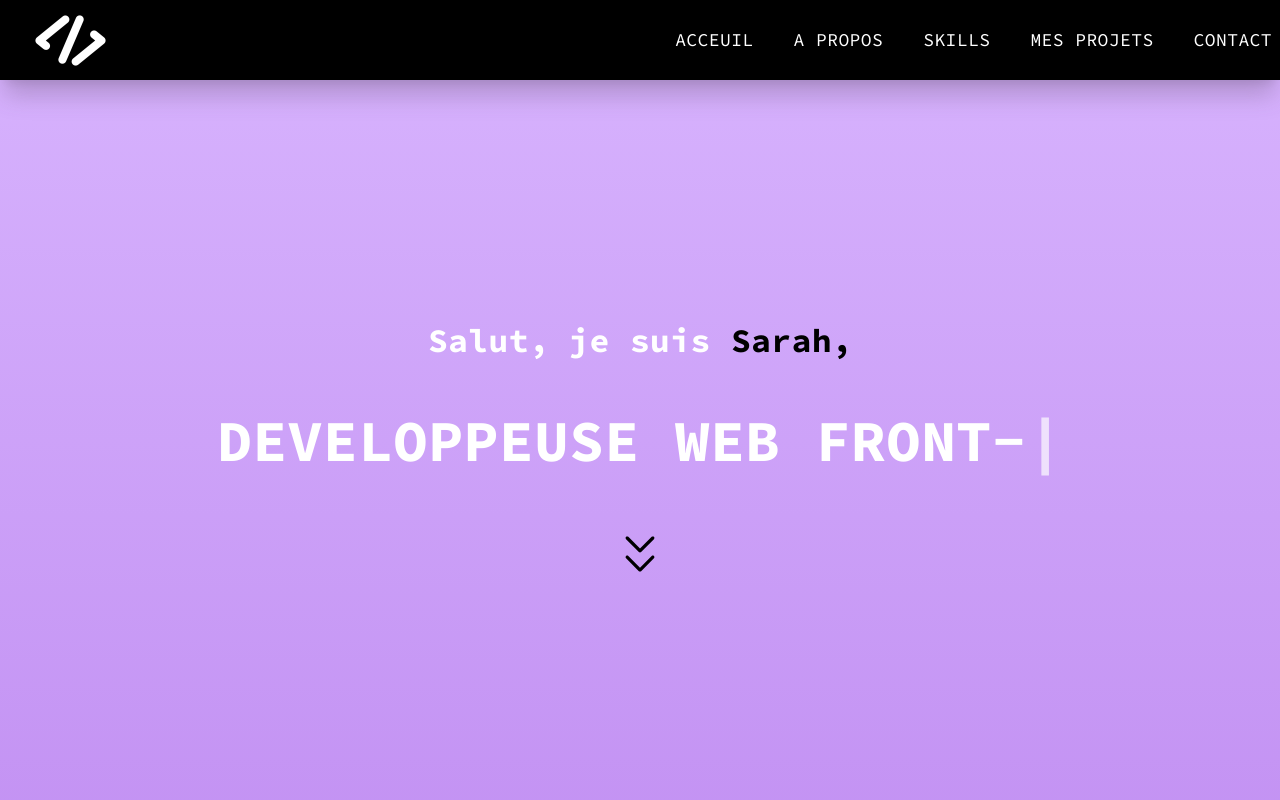
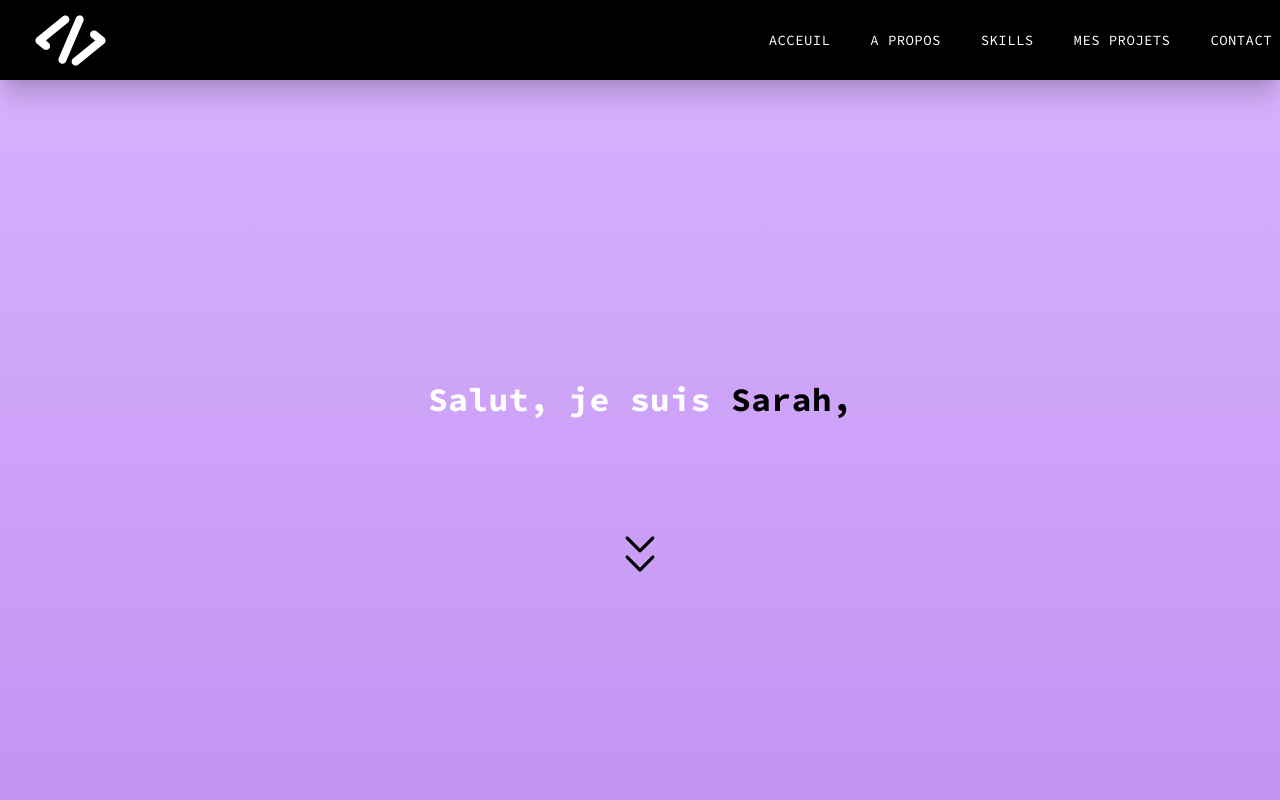
Before and after one commit to SDlevelUp/portfolio-sdlevelup, a Next.js app: page / in a window 1280 px wide. Shown: the top 800 px of the page. Built offline with nearby package versions, Linux system fonts and the light colour scheme.

Commit message:
Avancement css navbar mobile version

```diff
--- a/components/Main.jsx
+++ b/components/Main.jsx
@@ -11,9 +11,9 @@ function Main() {
                     <h1 className='py-4 text-[33px]'>
                         Salut, je suis <span className='text-[#000]'> Sarah,</span>
                     </h1>
-                    <h1 className='py-4 text-[58px]'>
+                    {/* <h1 className='py-4 text-[58px]'>
                         <Type />
-                    </h1>
+                    </h1> */}
                 </div>
             </div>
             <a href='/#about'>
--- a/components/Navbar.jsx
+++ b/components/Navbar.jsx
@@ -2,8 +2,7 @@ import React, { useState } from 'react';
 import Image from 'next/image';
 import Link from 'next/link';
 
-import Essai from "../public/assets/essai.png";
-import EssaiSide from "../public/assets/essai2.png";
+import NavLogo from "../public/assets/navlogo.png";
 // import React, { useState, useEffect } from 'react';
 
 import { AiOutlineCloseCircle, AiFillMail } from 'react-icons/ai';
@@ -20,7 +19,7 @@ function Navbar() {
         <div className='fixed w-full h-20 shadow-xl z-[100] bg-black'>
             <div className="flex justify-between items-center w-full h-full px-2 2xl:px-16">
                 <Image
-                    src={Essai}
+                    src={NavLogo}
                     alt='Logo'
                     width='125'
                     height='50'
@@ -29,55 +28,70 @@ function Navbar() {
                 <div>
                     <ul className='hidden md:flex'>
                         <Link href="/">
-                            <li className='ml-10 text-lg hover:border-b uppercase cursor-crosshair'>Acceuil</li>
+                            <li className='ml-10 text-sm hover:border-b uppercase cursor-crosshair'>
+                                Acceuil
+                            </li>
                         </Link>
 
                         <Link href="/#about">
-                            <li className='ml-10 text-lg hover:border-b uppercase cursor-crosshair'>A propos</li>
+                            <li className='ml-10 text-sm hover:border-b uppercase cursor-crosshair'>
+                                A propos
+                            </li>
                         </Link>
 
                         <Link href="/#skills">
-                            <li className='ml-10 text-lg hover:border-b uppercase cursor-crosshair'>Skills</li>
+                            <li className='ml-10 text-sm hover:border-b uppercase cursor-crosshair'>
+                                Skills
+                            </li>
                         </Link>
 
                         <Link href="/#projects">
-                            <li className='ml-10 text-lg hover:border-b uppercase cursor-crosshair'>Mes projets</li>
+                            <li className='ml-10 text-sm hover:border-b uppercase cursor-crosshair'>
+                                Mes projets
+                            </li>
                         </Link>
 
                         <Link href="/#contact">
-                            <li className='ml-10 text-lg hover:border-b uppercase cursor-crosshair'>Contact</li>
+                            <li className='ml-10 text-sm hover:border-b uppercase cursor-crosshair'>
+                                Contact
+                            </li>
                         </Link>
                     </ul>
 
-                    <div onClick={handleNav} className='md:hidden'>
+                    <div
+                        onClick={handleNav}
+                        className='md:hidden'
+                    >
                         <RiMenu3Line size={25} />
                     </div>
                 </div>
             </div>
             <div
                 className={
-                    nav ? 'md:hidden fixed left-0 top-0 w-full h-screen bg-black/70' : ''
+                    nav ? 'md:hidden fixed left-0 top-0 w-full h-screen bg-black/70 ' : ''
                 }
             >
                 <div
                     className={
                         nav
-                            ? ' fixed left-0 top-0 w-[75%] sm:w-[60%] md:w-[45%] h-screen bg-[#b5aabf] p-10 ease-in duration-500'
-                            : 'fixed left-[-100%] top-0 p-10 ease-in duration-500'
+                            ? ' fixed left-0 top-0 w-[75%] sm:w-[60%] md:w-[45%] h-screen bg-[#c7becc] p-10 ease-in duration-500'
+                            : 'fixed left-[-100%] top-0 p-10 ease-in duration-500 inline-table'
                     }
                 >
-
                     <div>
                         <div className='flex w-full items-center justify-between'>
                             <Link href="/">
                                 <Image
-                                    src={EssaiSide}
+                                    src={NavLogo}
                                     width='87'
                                     height='35'
                                     alt='/' />
                             </Link>
 
-                            <div onClick={handleNav} className='p-3 cursor-crosshair text-3xl'>
+                            <div
+                                onClick={handleNav}
+                                className='rounded-full shadow-lg bg-slate-gray-600 p-3 cursor-pointer'
+                            >
                                 <AiOutlineCloseCircle />
                             </div>
                         </div>
@@ -90,23 +104,23 @@ function Navbar() {
                     <div className='py-4 flex flex-col'>
                         <ul className='uppercase'>
                             <Link href='/'>
-                                <li onClick={() => setNav(false)} className='py-4 text-lg'>acceuil</li>
+                                <li onClick={() => setNav(false)} className='py-4 text-sm'>acceuil</li>
                             </Link>
 
                             <Link href='/#about'>
-                                <li onClick={() => setNav(false)} className='py-4 text-lg'>a propos</li>
+                                <li onClick={() => setNav(false)} className='py-4 text-sm'>a propos</li>
                             </Link>
 
                             <Link href='/#about'>
-                                <li onClick={() => setNav(false)} className='py-4 text-lg'>skills</li>
+                                <li onClick={() => setNav(false)} className='py-4 text-sm'>skills</li>
                             </Link>
 
                             <Link href='/#projects'>
-                                <li onClick={() => setNav(false)} className='py-4 text-lg'>mes projets</li>
+                                <li onClick={() => setNav(false)} className='py-4 text-sm'>mes projets</li>
                             </Link>
 
                             <Link href='/#contact'>
-                                <li onClick={() => setNav} className='py-4 text-lg'>contact</li>
+                                <li onClick={() => setNav} className='py-4 text-sm'>contact</li>
                             </Link>
                         </ul>
                         <div className='pt-40'>
```
Also changed, not shown: public/assets/navLogo.png (renamed from public/assets/essai.png).
